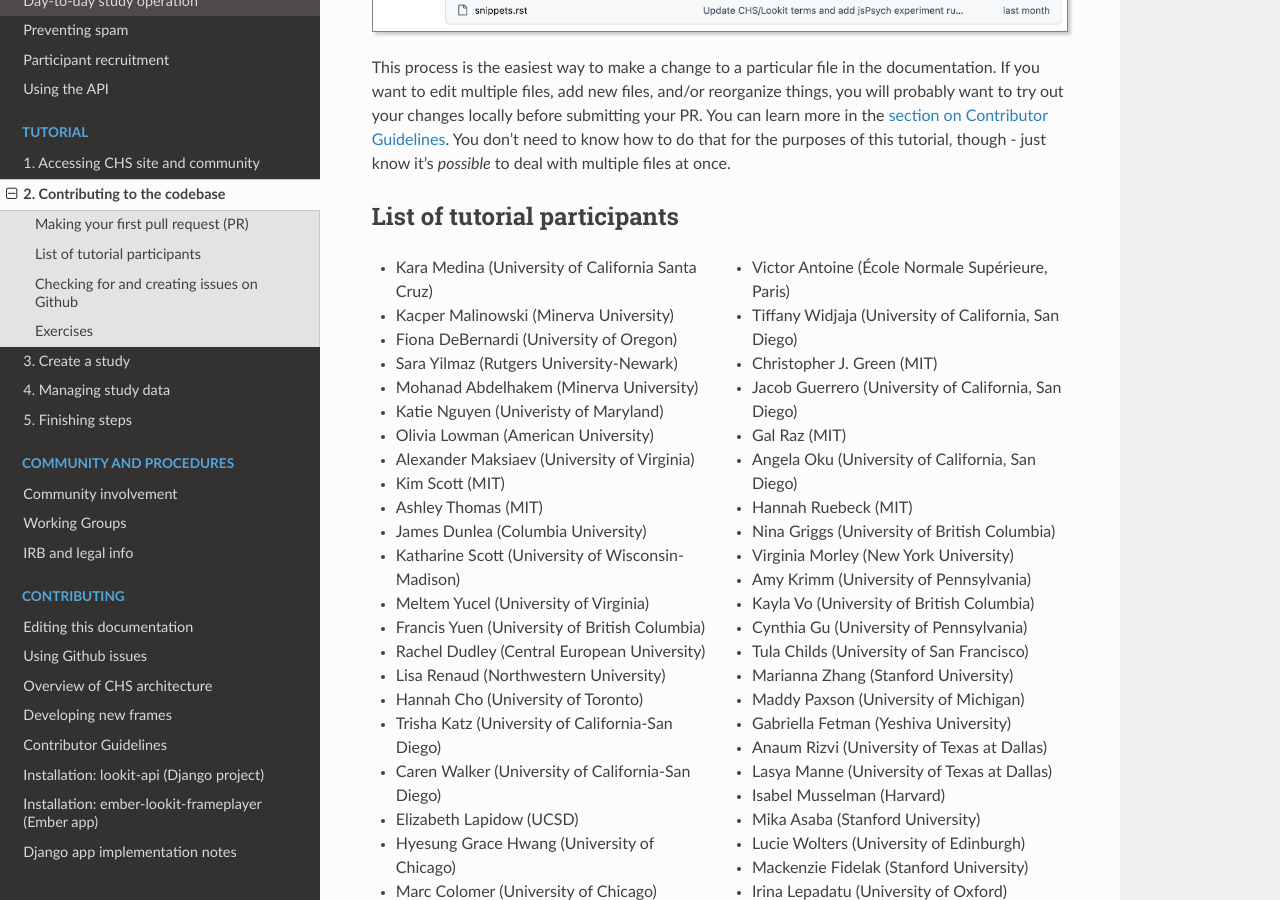
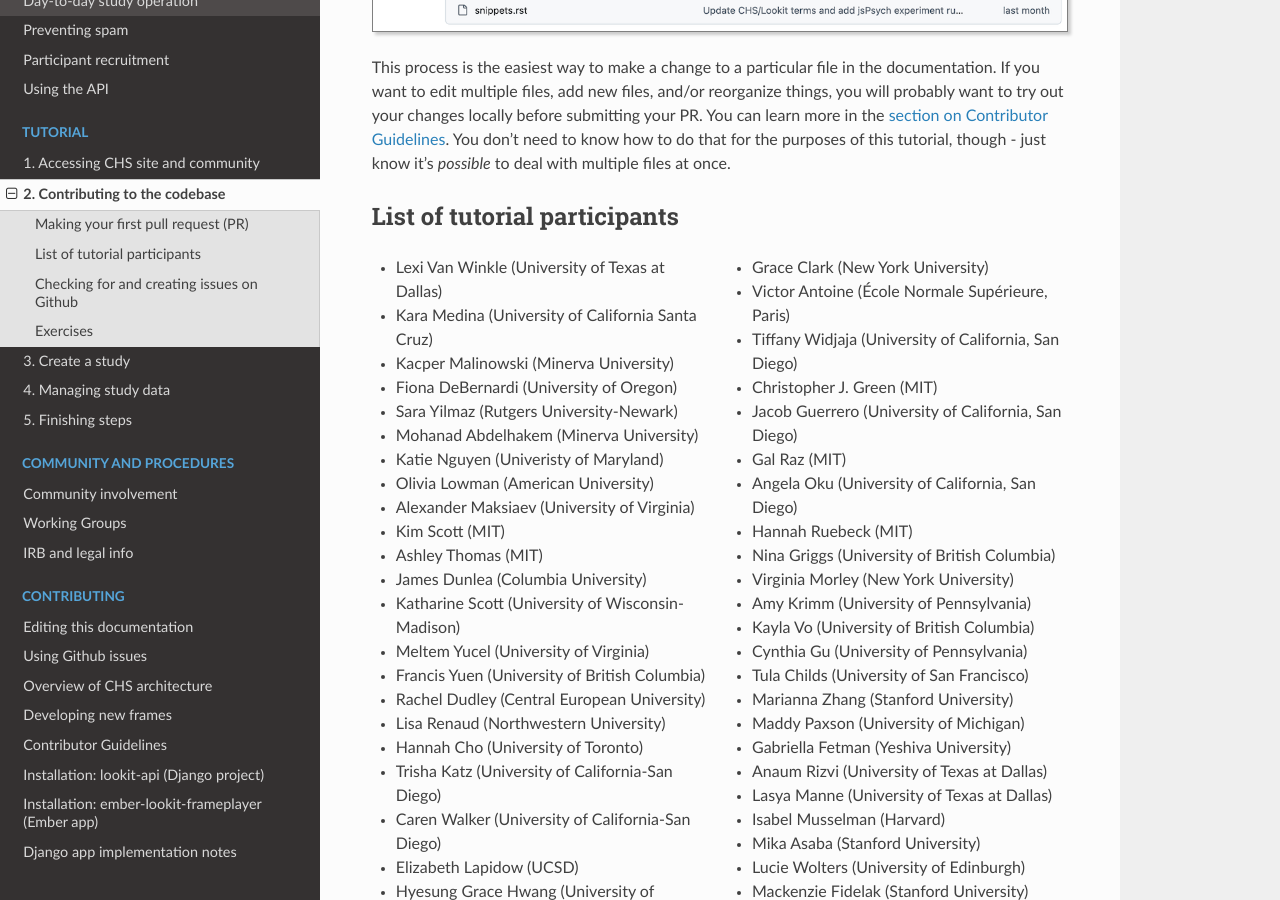
Before and after one commit to lookit/lookit-docs, a Sphinx documentation site: the page built from docs/source/tutorial-contributing.rst, in a window 1280 px wide and 900 px high, scrolled down 4833 px. Built offline with Sphinx 7.4.7 and the Read the Docs theme 3.1.0, drawn with Linux system fonts in a browser that asks for light colours.

Commit message:
Update tutorial-contributing.rst

```diff
--- a/docs/source/tutorial-contributing.rst
+++ b/docs/source/tutorial-contributing.rst
@@ -68,7 +68,7 @@ List of tutorial participants
 ------------------------------
 
 .. rst-class:: tutorial-participants
-
+- Lexi Van Winkle (University of Texas at Dallas)
 - Kara Medina (University of California Santa Cruz)
 - Kacper Malinowski (Minerva University)
 - Fiona DeBernardi (University of Oregon)
```
